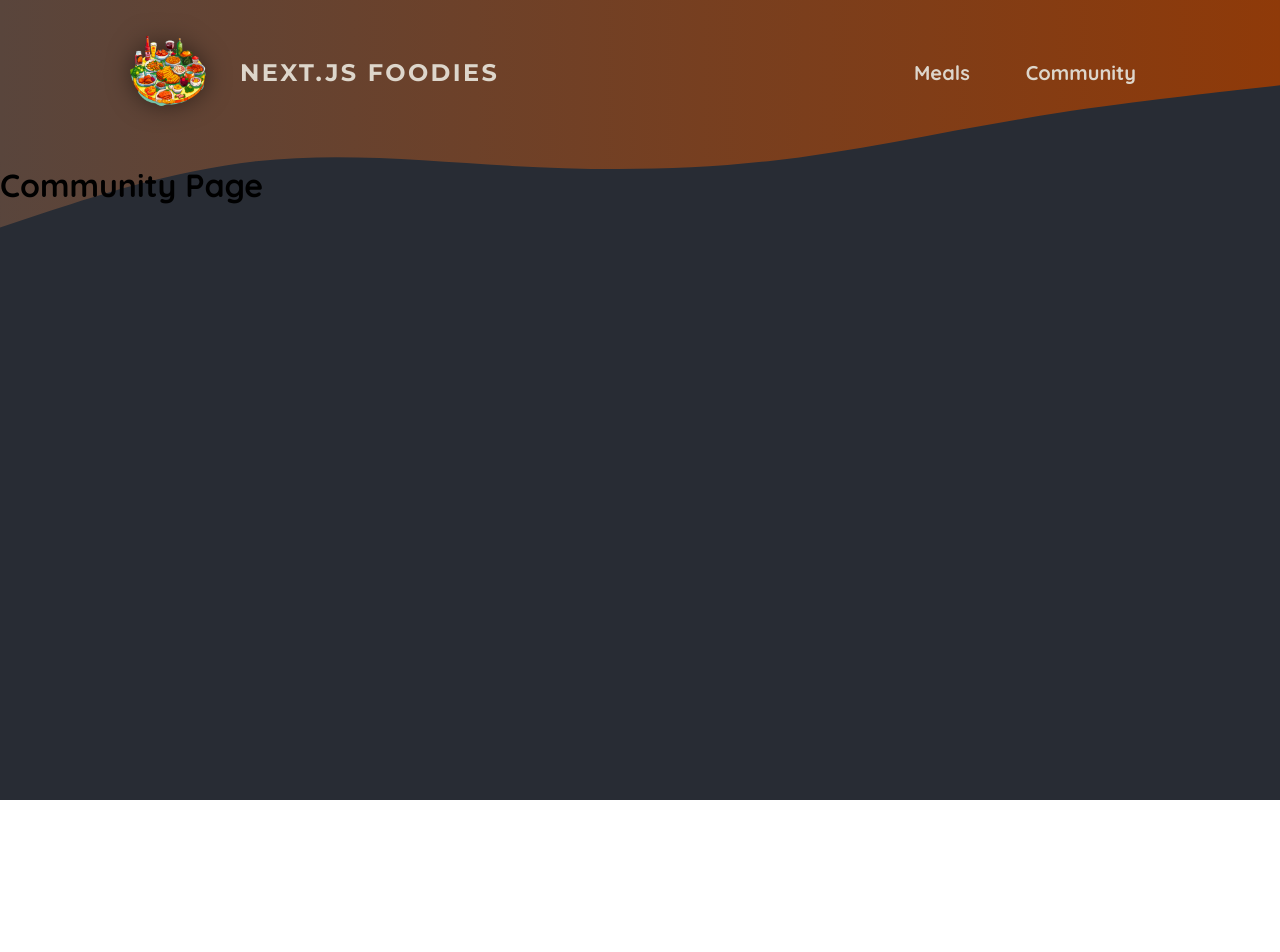
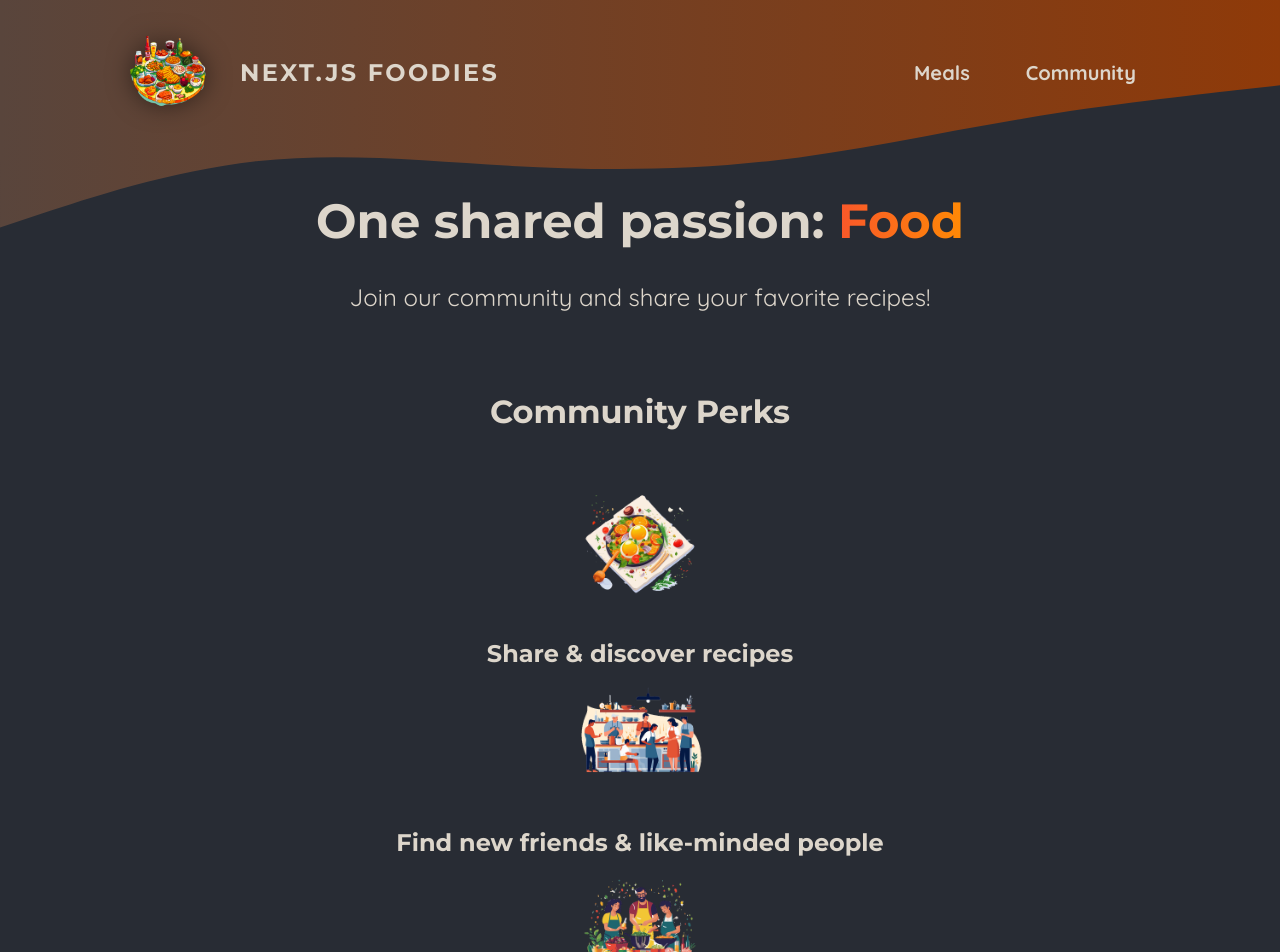
Before and after one commit to GedasIncirauskas/next-js-foodies, a Next.js app: page /community in a window 1280 px wide. Shown: the top 952 px of the page. Before the commit the page ends 800 px from the top, so only its background shows below. Built offline with nearby package versions, Linux system fonts and the light colour scheme.

Commit message:
added community page

```diff
--- a/app/community/page.js
+++ b/app/community/page.js
@@ -1,3 +1,40 @@
+import Image from "next/image";
+
+import mealIcon from "../../assets/icons/meal.png";
+import communityIcon from "../../assets/icons/community.png";
+import eventsIcon from "../../assets/icons/events.png";
+import styles from "./page.module.css";
+
 export default function CommunityPage() {
-  return <h1>Community Page</h1>;
+  return (
+    <>
+      <header className={styles.header}>
+        <h1>
+          One shared passion: <span className={styles.highlight}>Food</span>
+        </h1>
+        <p>Join our community and share your favorite recipes!</p>
+      </header>
+      <main className={styles.main}>
+        <h2>Community Perks</h2>
+
+        <ul className={styles.perks}>
+          <li>
+            <Image src={mealIcon} alt="A delicious meal" />
+            <p>Share & discover recipes</p>
+          </li>
+          <li>
+            <Image src={communityIcon} alt="A crowd of people, cooking" />
+            <p>Find new friends & like-minded people</p>
+          </li>
+          <li>
+            <Image
+              src={eventsIcon}
+              alt="A crowd of people at a cooking event"
+            />
+            <p>Participate in exclusive events</p>
+          </li>
+        </ul>
+      </main>
+    </>
+  );
 }
--- /dev/null
+++ b/app/community/page.module.css
@@ -0,0 +1,61 @@
+.header {
+  gap: 3rem;
+  margin: 3rem auto 5rem auto;
+  width: 90%;
+  max-width: 75rem;
+  color: #ddd6cb;
+  font-size: 1.5rem;
+  text-align: center;
+}
+
+.header h1 {
+  font-family: "Montserrat", sans-serif;
+}
+
+.highlight {
+  background: linear-gradient(90deg, #f9572a, #ff8a05);
+  background-clip: text;
+  -webkit-background-clip: text;
+  -webkit-text-fill-color: transparent;
+}
+
+.main {
+  width: 90%;
+  max-width: 40rem;
+  margin: 0 auto;
+  text-align: center;
+}
+
+.main h2 {
+  font-family: "Montserrat", sans-serif;
+  font-size: 2rem;
+  margin-bottom: 3rem;
+  color: #ddd6cb;
+}
+
+.perks {
+  list-style: none;
+  margin: 3rem 0;
+  padding: 0;
+}
+
+.perks li {
+  display: flex;
+  flex-direction: column;
+  align-items: center;
+  gap: 2rem;
+}
+
+.perks img {
+  width: 8rem;
+  height: 8rem;
+  object-fit: contain;
+}
+
+.perks p {
+  font-family: "Montserrat", sans-serif;
+  font-size: 1.5rem;
+  font-weight: bold;
+  margin: 0;
+  color: #ddd6cb;
+}
```
